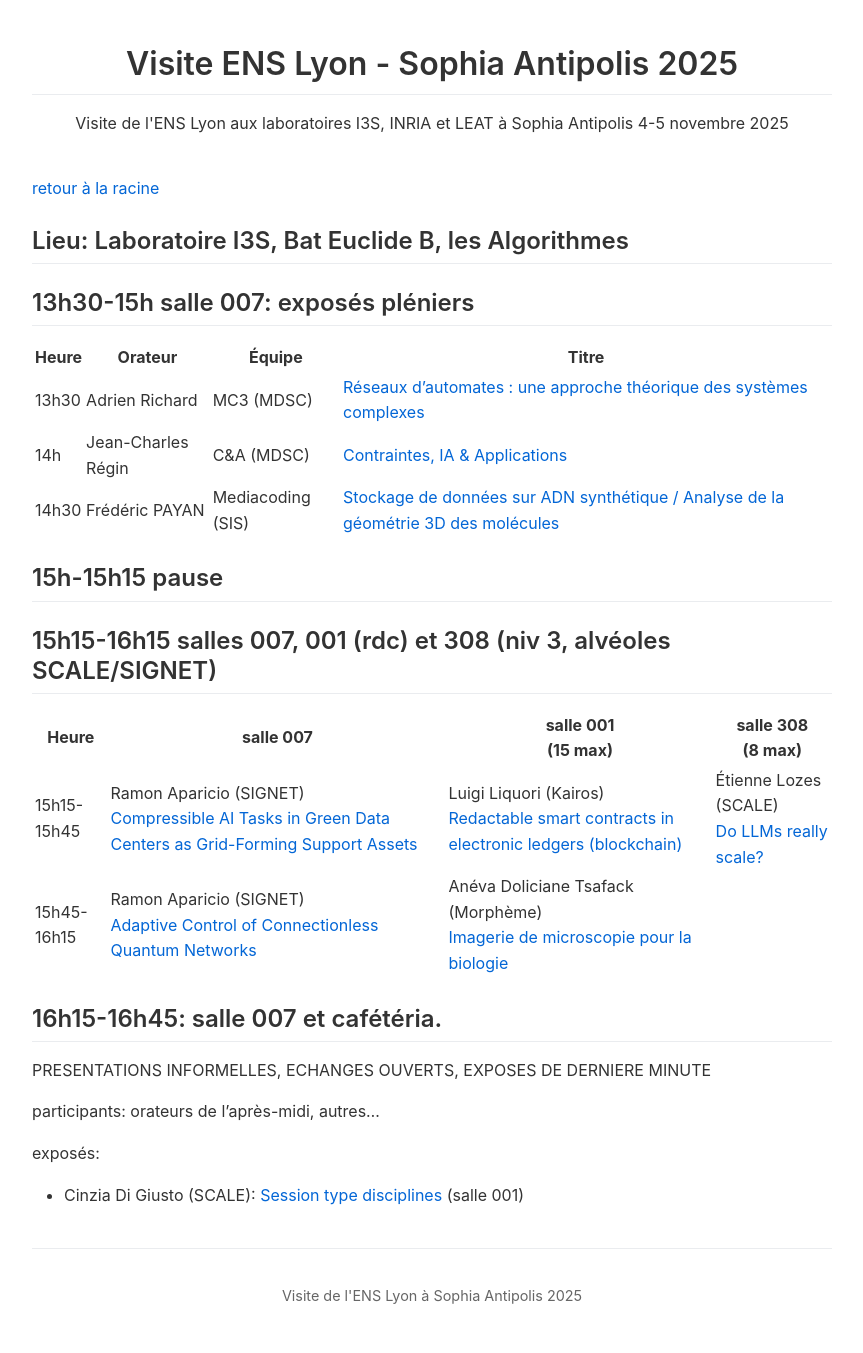
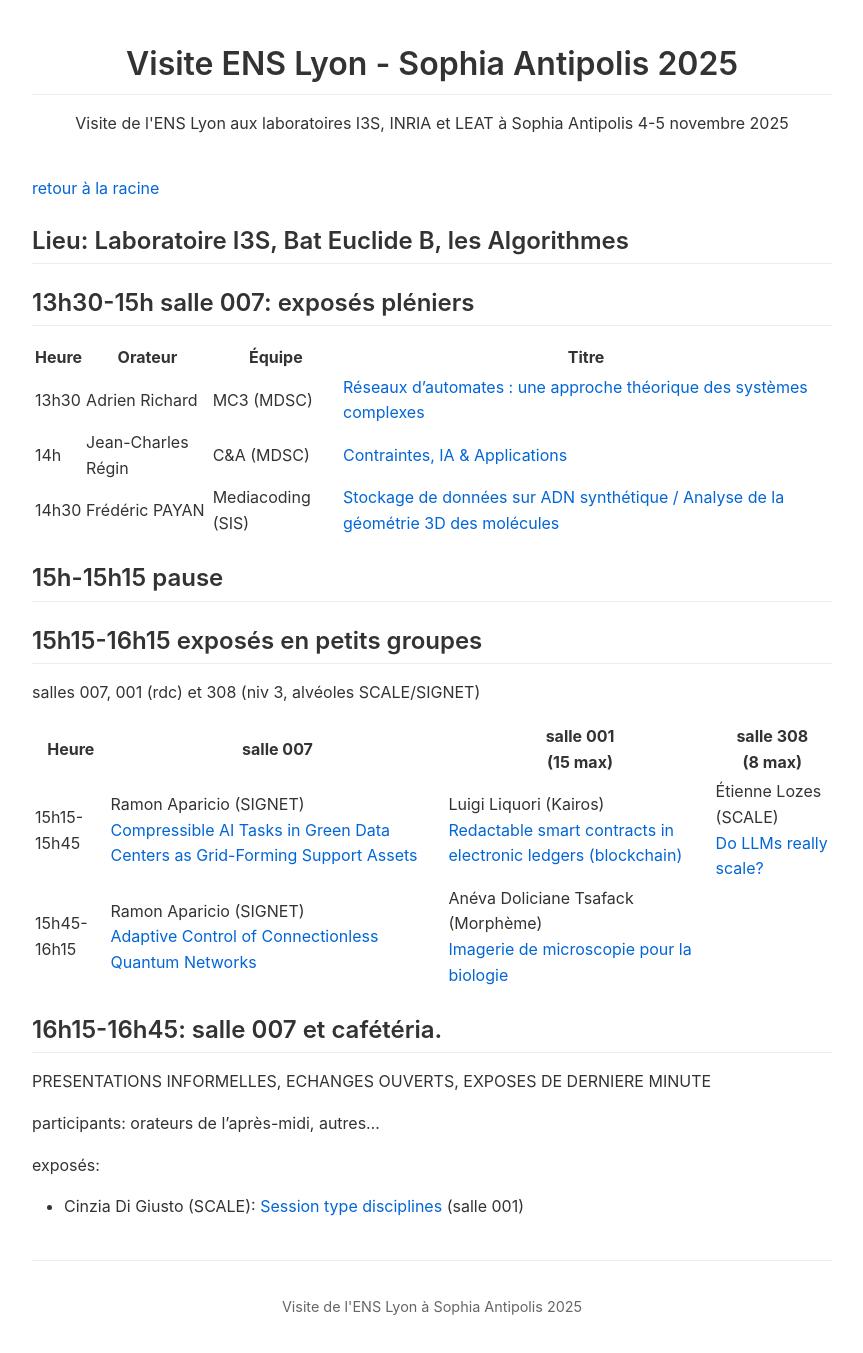
Before and after one commit to etiloz/visite-ens-lyon-sophia-2025.github.io, a Jekyll site: the page built from algorithmes/index.md, in a window 1280 px wide. Shown: the whole page, without its empty margins (208-1071 px from the left). Built offline with Jekyll 4.4.1, drawn with Linux system fonts in a browser that asks for light colours.

Commit message:
cosmetic

```diff
--- a/algorithmes/index.md
+++ b/algorithmes/index.md
@@ -17,7 +17,8 @@ title: Programme du mercredi 5 novembre après-midi, i3S site des Algorithmes
 
 ## 15h-15h15 pause
 
-## 15h15-16h15 salles 007, 001 (rdc) et 308 (niv 3, alvéoles SCALE/SIGNET)
+## 15h15-16h15 exposés en petits groupes
+salles 007, 001 (rdc) et 308 (niv 3, alvéoles SCALE/SIGNET)
 
 |Heure|salle 007 | salle 001 <br> (15 max) | salle 308 <br> (8 max)
 |-----|----------|-----------|----------
```
